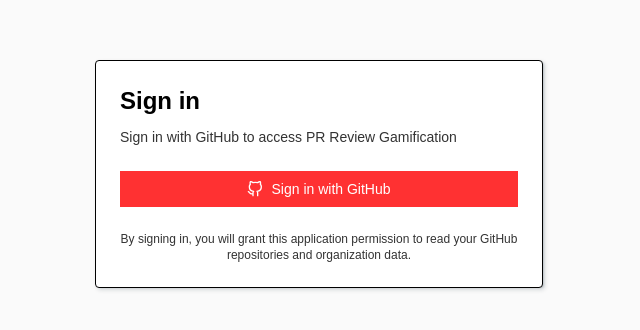
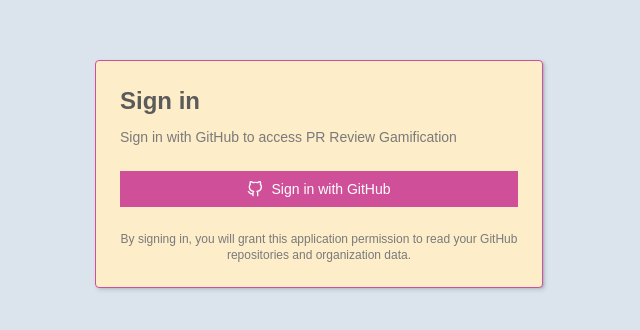
Before and after one commit to venkateshwarans/peer-review-app, a Next.js app: page /login in a window 1280 px wide. Shown: the part 226-556 px from the top of the page, without its empty margins (321-961 px from the left). Built offline with nearby package versions, Linux system fonts and the light colour scheme; no server answers; the database is empty.

Commit message:
bubblegum

```diff
--- a/src/app/globals.css
+++ b/src/app/globals.css
@@ -4,112 +4,112 @@
 @custom-variant dark (&:is(.dark *));
 
 :root {
-  --background: oklch(1.00 0 0);
-  --foreground: oklch(0 0 0);
-  --card: oklch(1.00 0 0);
-  --card-foreground: oklch(0 0 0);
+  --background: oklch(0.94 0.02 345.70);
+  --foreground: oklch(0.47 0 0);
+  --card: oklch(0.95 0.05 86.89);
+  --card-foreground: oklch(0.47 0 0);
   --popover: oklch(1.00 0 0);
-  --popover-foreground: oklch(0 0 0);
-  --primary: oklch(0.65 0.24 26.97);
+  --popover-foreground: oklch(0.47 0 0);
+  --primary: oklch(0.62 0.18 348.14);
   --primary-foreground: oklch(1.00 0 0);
-  --secondary: oklch(0.97 0.21 109.77);
-  --secondary-foreground: oklch(0 0 0);
-  --muted: oklch(0.96 0 0);
-  --muted-foreground: oklch(0.32 0 0);
-  --accent: oklch(0.56 0.24 260.82);
-  --accent-foreground: oklch(1.00 0 0);
-  --destructive: oklch(0 0 0);
+  --secondary: oklch(0.81 0.07 198.19);
+  --secondary-foreground: oklch(0.32 0 0);
+  --muted: oklch(0.88 0.05 212.10);
+  --muted-foreground: oklch(0.58 0 0);
+  --accent: oklch(0.92 0.08 87.67);
+  --accent-foreground: oklch(0.32 0 0);
+  --destructive: oklch(0.71 0.17 21.96);
   --destructive-foreground: oklch(1.00 0 0);
-  --border: oklch(0 0 0);
-  --input: oklch(0 0 0);
-  --ring: oklch(0.65 0.24 26.97);
-  --chart-1: oklch(0.65 0.24 26.97);
-  --chart-2: oklch(0.97 0.21 109.77);
-  --chart-3: oklch(0.56 0.24 260.82);
-  --chart-4: oklch(0.73 0.25 142.50);
-  --chart-5: oklch(0.59 0.27 328.36);
-  --sidebar: oklch(0.96 0 0);
-  --sidebar-foreground: oklch(0 0 0);
-  --sidebar-primary: oklch(0.65 0.24 26.97);
+  --border: oklch(0.62 0.18 348.14);
+  --input: oklch(0.92 0 0);
+  --ring: oklch(0.70 0.16 350.75);
+  --chart-1: oklch(0.70 0.16 350.75);
+  --chart-2: oklch(0.82 0.08 212.09);
+  --chart-3: oklch(0.92 0.08 87.67);
+  --chart-4: oklch(0.80 0.11 348.18);
+  --chart-5: oklch(0.62 0.19 353.91);
+  --sidebar: oklch(0.91 0.04 343.09);
+  --sidebar-foreground: oklch(0.32 0 0);
+  --sidebar-primary: oklch(0.66 0.21 354.31);
   --sidebar-primary-foreground: oklch(1.00 0 0);
-  --sidebar-accent: oklch(0.56 0.24 260.82);
-  --sidebar-accent-foreground: oklch(1.00 0 0);
-  --sidebar-border: oklch(0 0 0);
-  --sidebar-ring: oklch(0.65 0.24 26.97);
-  --font-sans: DM Sans, sans-serif;
-  --font-serif: ui-serif, Georgia, Cambria, "Times New Roman", Times, serif;
-  --font-mono: Space Mono, monospace;
-  --radius: 0px;
-  --shadow-2xs: 4px 4px 0px 0px hsl(0 0% 0% / 0.50);
-  --shadow-xs: 4px 4px 0px 0px hsl(0 0% 0% / 0.50);
-  --shadow-sm: 4px 4px 0px 0px hsl(0 0% 0% / 1.00), 4px 1px 2px -1px hsl(0 0% 0% / 1.00);
-  --shadow: 4px 4px 0px 0px hsl(0 0% 0% / 1.00), 4px 1px 2px -1px hsl(0 0% 0% / 1.00);
-  --shadow-md: 4px 4px 0px 0px hsl(0 0% 0% / 1.00), 4px 2px 4px -1px hsl(0 0% 0% / 1.00);
-  --shadow-lg: 4px 4px 0px 0px hsl(0 0% 0% / 1.00), 4px 4px 6px -1px hsl(0 0% 0% / 1.00);
-  --shadow-xl: 4px 4px 0px 0px hsl(0 0% 0% / 1.00), 4px 8px 10px -1px hsl(0 0% 0% / 1.00);
-  --shadow-2xl: 4px 4px 0px 0px hsl(0 0% 0% / 2.50);
-  --shadow-color: hsl(0 0% 0%);
+  --sidebar-accent: oklch(0.82 0.11 346.02);
+  --sidebar-accent-foreground: oklch(0.32 0 0);
+  --sidebar-border: oklch(0.95 0.03 307.17);
+  --sidebar-ring: oklch(0.66 0.21 354.31);
+  --font-sans: Poppins, sans-serif;
+  --font-serif: Lora, serif;
+  --font-mono: Fira Code, monospace;
+  --radius: 0.4rem;
+  --shadow-2xs: 3px 3px 0px 0px hsl(325.78 58.18% 56.86% / 0.50);
+  --shadow-xs: 3px 3px 0px 0px hsl(325.78 58.18% 56.86% / 0.50);
+  --shadow-sm: 3px 3px 0px 0px hsl(325.78 58.18% 56.86% / 1.00), 3px 1px 2px -1px hsl(325.78 58.18% 56.86% / 1.00);
+  --shadow: 3px 3px 0px 0px hsl(325.78 58.18% 56.86% / 1.00), 3px 1px 2px -1px hsl(325.78 58.18% 56.86% / 1.00);
+  --shadow-md: 3px 3px 0px 0px hsl(325.78 58.18% 56.86% / 1.00), 3px 2px 4px -1px hsl(325.78 58.18% 56.86% / 1.00);
+  --shadow-lg: 3px 3px 0px 0px hsl(325.78 58.18% 56.86% / 1.00), 3px 4px 6px -1px hsl(325.78 58.18% 56.86% / 1.00);
+  --shadow-xl: 3px 3px 0px 0px hsl(325.78 58.18% 56.86% / 1.00), 3px 8px 10px -1px hsl(325.78 58.18% 56.86% / 1.00);
+  --shadow-2xl: 3px 3px 0px 0px hsl(325.78 58.18% 56.86% / 2.50);
+  --shadow-color: hsl(325.78 58.18% 56.86%);
   --shadow-opacity: 1;
   --shadow-blur: 0px;
   --shadow-spread: 0px;
-  --shadow-offset-x: 4px;
-  --shadow-offset-y: 4px;
+  --shadow-offset-x: 3px;
+  --shadow-offset-y: 3px;
   --letter-spacing: 0em;
   --spacing: 0.25rem;
   --tracking-normal: 0em;
 }
 
 .dark {
-  --background: oklch(0 0 0);
-  --foreground: oklch(1.00 0 0);
-  --card: oklch(0.32 0 0);
-  --card-foreground: oklch(1.00 0 0);
-  --popover: oklch(0.32 0 0);
-  --popover-foreground: oklch(1.00 0 0);
-  --primary: oklch(0.70 0.19 23.19);
-  --primary-foreground: oklch(0 0 0);
-  --secondary: oklch(0.97 0.20 109.62);
-  --secondary-foreground: oklch(0 0 0);
-  --muted: oklch(0.32 0 0);
-  --muted-foreground: oklch(0.85 0 0);
-  --accent: oklch(0.68 0.18 252.26);
-  --accent-foreground: oklch(0 0 0);
-  --destructive: oklch(1.00 0 0);
-  --destructive-foreground: oklch(0 0 0);
-  --border: oklch(1.00 0 0);
-  --input: oklch(1.00 0 0);
-  --ring: oklch(0.70 0.19 23.19);
-  --chart-1: oklch(0.70 0.19 23.19);
-  --chart-2: oklch(0.97 0.20 109.62);
-  --chart-3: oklch(0.68 0.18 252.26);
-  --chart-4: oklch(0.74 0.23 142.85);
-  --chart-5: oklch(0.61 0.25 328.07);
-  --sidebar: oklch(0 0 0);
-  --sidebar-foreground: oklch(1.00 0 0);
-  --sidebar-primary: oklch(0.70 0.19 23.19);
-  --sidebar-primary-foreground: oklch(0 0 0);
-  --sidebar-accent: oklch(0.68 0.18 252.26);
-  --sidebar-accent-foreground: oklch(0 0 0);
-  --sidebar-border: oklch(1.00 0 0);
-  --sidebar-ring: oklch(0.70 0.19 23.19);
-  --font-sans: DM Sans, sans-serif;
-  --font-serif: ui-serif, Georgia, Cambria, "Times New Roman", Times, serif;
-  --font-mono: Space Mono, monospace;
-  --radius: 0px;
-  --shadow-2xs: 4px 4px 0px 0px hsl(0 0% 0% / 0.50);
-  --shadow-xs: 4px 4px 0px 0px hsl(0 0% 0% / 0.50);
-  --shadow-sm: 4px 4px 0px 0px hsl(0 0% 0% / 1.00), 4px 1px 2px -1px hsl(0 0% 0% / 1.00);
-  --shadow: 4px 4px 0px 0px hsl(0 0% 0% / 1.00), 4px 1px 2px -1px hsl(0 0% 0% / 1.00);
-  --shadow-md: 4px 4px 0px 0px hsl(0 0% 0% / 1.00), 4px 2px 4px -1px hsl(0 0% 0% / 1.00);
-  --shadow-lg: 4px 4px 0px 0px hsl(0 0% 0% / 1.00), 4px 4px 6px -1px hsl(0 0% 0% / 1.00);
-  --shadow-xl: 4px 4px 0px 0px hsl(0 0% 0% / 1.00), 4px 8px 10px -1px hsl(0 0% 0% / 1.00);
-  --shadow-2xl: 4px 4px 0px 0px hsl(0 0% 0% / 2.50);
-  --shadow-color: hsl(0 0% 0%);
+  --background: oklch(0.25 0.03 234.16);
+  --foreground: oklch(0.93 0.02 349.08);
+  --card: oklch(0.29 0.03 233.54);
+  --card-foreground: oklch(0.93 0.02 349.08);
+  --popover: oklch(0.29 0.03 233.54);
+  --popover-foreground: oklch(0.93 0.02 349.08);
+  --primary: oklch(0.92 0.08 87.67);
+  --primary-foreground: oklch(0.25 0.03 234.16);
+  --secondary: oklch(0.78 0.08 4.13);
+  --secondary-foreground: oklch(0.25 0.03 234.16);
+  --muted: oklch(0.27 0.01 255.58);
+  --muted-foreground: oklch(0.78 0.08 4.13);
+  --accent: oklch(0.67 0.10 356.98);
+  --accent-foreground: oklch(0.93 0.02 349.08);
+  --destructive: oklch(0.67 0.18 350.36);
+  --destructive-foreground: oklch(0.25 0.03 234.16);
+  --border: oklch(0.39 0.04 242.22);
+  --input: oklch(0.31 0.03 232.00);
+  --ring: oklch(0.70 0.09 201.87);
+  --chart-1: oklch(0.70 0.09 201.87);
+  --chart-2: oklch(0.78 0.08 4.13);
+  --chart-3: oklch(0.67 0.10 356.98);
+  --chart-4: oklch(0.44 0.07 217.08);
+  --chart-5: oklch(0.27 0.01 255.58);
+  --sidebar: oklch(0.23 0.03 235.97);
+  --sidebar-foreground: oklch(0.97 0.00 264.54);
+  --sidebar-primary: oklch(0.66 0.21 354.31);
+  --sidebar-primary-foreground: oklch(1.00 0 0);
+  --sidebar-accent: oklch(0.82 0.11 346.02);
+  --sidebar-accent-foreground: oklch(0.28 0.03 256.85);
+  --sidebar-border: oklch(0.37 0.03 259.73);
+  --sidebar-ring: oklch(0.66 0.21 354.31);
+  --font-sans: Poppins, sans-serif;
+  --font-serif: Lora, serif;
+  --font-mono: Fira Code, monospace;
+  --radius: 0.4rem;
+  --shadow-2xs: 3px 3px 0px 0px hsl(206.15 28.06% 27.25% / 0.50);
+  --shadow-xs: 3px 3px 0px 0px hsl(206.15 28.06% 27.25% / 0.50);
+  --shadow-sm: 3px 3px 0px 0px hsl(206.15 28.06% 27.25% / 1.00), 3px 1px 2px -1px hsl(206.15 28.06% 27.25% / 1.00);
+  --shadow: 3px 3px 0px 0px hsl(206.15 28.06% 27.25% / 1.00), 3px 1px 2px -1px hsl(206.15 28.06% 27.25% / 1.00);
+  --shadow-md: 3px 3px 0px 0px hsl(206.15 28.06% 27.25% / 1.00), 3px 2px 4px -1px hsl(206.15 28.06% 27.25% / 1.00);
+  --shadow-lg: 3px 3px 0px 0px hsl(206.15 28.06% 27.25% / 1.00), 3px 4px 6px -1px hsl(206.15 28.06% 27.25% / 1.00);
+  --shadow-xl: 3px 3px 0px 0px hsl(206.15 28.06% 27.25% / 1.00), 3px 8px 10px -1px hsl(206.15 28.06% 27.25% / 1.00);
+  --shadow-2xl: 3px 3px 0px 0px hsl(206.15 28.06% 27.25% / 2.50);
+  --shadow-color: hsl(206.15 28.06% 27.25%);
   --shadow-opacity: 1;
   --shadow-blur: 0px;
   --shadow-spread: 0px;
-  --shadow-offset-x: 4px;
-  --shadow-offset-y: 4px;
+  --shadow-offset-x: 3px;
+  --shadow-offset-y: 3px;
   --letter-spacing: 0em;
   --spacing: 0.25rem;
 }
@@ -176,131 +176,15 @@
   --shadow-opacity: 0.15;
   --color-shadow-color: hsl(196 83% 10%);
   --spacing: var(--spacing);
-  --letter-spacing: var(--letter-spacing);
-  --shadow-offset-y: var(--shadow-offset-y);
-  --shadow-offset-x: var(--shadow-offset-x);
-  --shadow-spread: var(--shadow-spread);
-  --shadow-blur: var(--shadow-blur);
-  --shadow-opacity: var(--shadow-opacity);
-  --color-shadow-color: var(--shadow-color);
-}
-
-:root {
-  --background: oklch(1.00 0 0);
-  --foreground: oklch(0 0 0);
-  --card: oklch(1.00 0 0);
-  --card-foreground: oklch(0 0 0);
-  --popover: oklch(1.00 0 0);
-  --popover-foreground: oklch(0 0 0);
-  --primary: oklch(0.65 0.24 26.97);
-  --primary-foreground: oklch(1.00 0 0);
-  --secondary: oklch(0.97 0.21 109.77);
-  --secondary-foreground: oklch(0 0 0);
-  --muted: oklch(0.96 0 0);
-  --muted-foreground: oklch(0.32 0 0);
-  --accent: oklch(0.56 0.24 260.82);
-  --accent-foreground: oklch(1.00 0 0);
-  --destructive: oklch(0 0 0);
-  --destructive-foreground: oklch(1.00 0 0);
-  --border: oklch(0 0 0);
-  --input: oklch(0 0 0);
-  --ring: oklch(0.65 0.24 26.97);
-  --chart-1: oklch(0.65 0.24 26.97);
-  --chart-2: oklch(0.97 0.21 109.77);
-  --chart-3: oklch(0.56 0.24 260.82);
-  --chart-4: oklch(0.73 0.25 142.50);
-  --chart-5: oklch(0.59 0.27 328.36);
-  --sidebar: oklch(0.96 0 0);
-  --sidebar-foreground: oklch(0 0 0);
-  --sidebar-primary: oklch(0.65 0.24 26.97);
-  --sidebar-primary-foreground: oklch(1.00 0 0);
-  --sidebar-accent: oklch(0.56 0.24 260.82);
-  --sidebar-accent-foreground: oklch(1.00 0 0);
-  --sidebar-border: oklch(0 0 0);
-  --sidebar-ring: oklch(0.65 0.24 26.97);
-  --font-sans: DM Sans, sans-serif;
-  --font-serif: ui-serif, Georgia, Cambria, "Times New Roman", Times, serif;
-  --font-mono: Space Mono, monospace;
-  --radius: 0px;
-  --shadow-2xs: 4px 4px 0px 0px hsl(0 0% 0% / 0.50);
-  --shadow-xs: 4px 4px 0px 0px hsl(0 0% 0% / 0.50);
-  --shadow-sm: 4px 4px 0px 0px hsl(0 0% 0% / 1.00), 4px 1px 2px -1px hsl(0 0% 0% / 1.00);
-  --shadow: 4px 4px 0px 0px hsl(0 0% 0% / 1.00), 4px 1px 2px -1px hsl(0 0% 0% / 1.00);
-  --shadow-md: 4px 4px 0px 0px hsl(0 0% 0% / 1.00), 4px 2px 4px -1px hsl(0 0% 0% / 1.00);
-  --shadow-lg: 4px 4px 0px 0px hsl(0 0% 0% / 1.00), 4px 4px 6px -1px hsl(0 0% 0% / 1.00);
-  --shadow-xl: 4px 4px 0px 0px hsl(0 0% 0% / 1.00), 4px 8px 10px -1px hsl(0 0% 0% / 1.00);
-  --shadow-2xl: 4px 4px 0px 0px hsl(0 0% 0% / 2.50);
-}
-
-.dark {
-  --background: oklch(0 0 0);
-  --foreground: oklch(1.00 0 0);
-  --card: oklch(0.32 0 0);
-  --card-foreground: oklch(1.00 0 0);
-  --popover: oklch(0.32 0 0);
-  --popover-foreground: oklch(1.00 0 0);
-  --primary: oklch(0.70 0.19 23.19);
-  --primary-foreground: oklch(0 0 0);
-  --secondary: oklch(0.97 0.20 109.62);
-  --secondary-foreground: oklch(0 0 0);
-  --muted: oklch(0.32 0 0);
-  --muted-foreground: oklch(0.85 0 0);
-  --accent: oklch(0.68 0.18 252.26);
-  --accent-foreground: oklch(0 0 0);
-  --destructive: oklch(1.00 0 0);
-  --destructive-foreground: oklch(0 0 0);
-  --border: oklch(1.00 0 0);
-  --input: oklch(1.00 0 0);
-  --ring: oklch(0.70 0.19 23.19);
-  --chart-1: oklch(0.70 0.19 23.19);
-  --chart-2: oklch(0.97 0.20 109.62);
-  --chart-3: oklch(0.68 0.18 252.26);
-  --chart-4: oklch(0.74 0.23 142.85);
-  --chart-5: oklch(0.61 0.25 328.07);
-  --sidebar: oklch(0 0 0);
-  --sidebar-foreground: oklch(1.00 0 0);
-  --sidebar-primary: oklch(0.70 0.19 23.19);
-  --sidebar-primary-foreground: oklch(0 0 0);
-  --sidebar-accent: oklch(0.68 0.18 252.26);
-  --sidebar-accent-foreground: oklch(0 0 0);
-  --sidebar-border: oklch(1.00 0 0);
-  --sidebar-ring: oklch(0.70 0.19 23.19);
-  --font-sans: DM Sans, sans-serif;
-  --font-serif: ui-serif, Georgia, Cambria, "Times New Roman", Times, serif;
-  --font-mono: Space Mono, monospace;
-  --radius: 0px;
-  --shadow-2xs: 4px 4px 0px 0px hsl(0 0% 0% / 0.50);
-  --shadow-xs: 4px 4px 0px 0px hsl(0 0% 0% / 0.50);
-  --shadow-sm: 4px 4px 0px 0px hsl(0 0% 0% / 1.00), 4px 1px 2px -1px hsl(0 0% 0% / 1.00);
-  --shadow: 4px 4px 0px 0px hsl(0 0% 0% / 1.00), 4px 1px 2px -1px hsl(0 0% 0% / 1.00);
-  --shadow-md: 4px 4px 0px 0px hsl(0 0% 0% / 1.00), 4px 2px 4px -1px hsl(0 0% 0% / 1.00);
-  --shadow-lg: 4px 4px 0px 0px hsl(0 0% 0% / 1.00), 4px 4px 6px -1px hsl(0 0% 0% / 1.00);
-  --shadow-xl: 4px 4px 0px 0px hsl(0 0% 0% / 1.00), 4px 8px 10px -1px hsl(0 0% 0% / 1.00);
-  --shadow-2xl: 4px 4px 0px 0px hsl(0 0% 0% / 2.50);
-  --shadow-color: hsl(196 83% 10%);
-  --shadow-opacity: 0.15;
-  --shadow-blur: 4px;
-  --shadow-spread: 0px;
-  --shadow-offset-x: 2px;
-  --shadow-offset-y: 2px;
-  --letter-spacing: 0em;
-  --spacing: 0.25rem;
-  --shadow-2xs: 2px 2px 4px 0px hsl(196 83% 10% / 0.07);
-  --shadow-xs: 2px 2px 4px 0px hsl(196 83% 10% / 0.07);
-  --shadow-sm: 2px 2px 4px 0px hsl(196 83% 10% / 0.15), 2px 1px 2px -1px hsl(196 83% 10% / 0.15);
-  --shadow: 2px 2px 4px 0px hsl(196 83% 10% / 0.15), 2px 1px 2px -1px hsl(196 83% 10% / 0.15);
-  --shadow-md: 2px 2px 4px 0px hsl(196 83% 10% / 0.15), 2px 2px 4px -1px hsl(196 83% 10% / 0.15);
-  --shadow-lg: 2px 2px 4px 0px hsl(196 83% 10% / 0.15), 2px 4px 6px -1px hsl(196 83% 10% / 0.15);
-  --shadow-xl: 2px 2px 4px 0px hsl(196 83% 10% / 0.15), 2px 8px 10px -1px hsl(196 83% 10% / 0.15);
-  --shadow-2xl: 2px 2px 4px 0px hsl(196 83% 10% / 0.38);
 }
 
 @layer base {
   * {
-    @apply border-border outline-ring/50;
+    border-color: var(--border);
   }
   body {
-    @apply bg-background text-foreground;
-    letter-spacing: var(--tracking-normal);
+    background-color: var(--background);
+    color: var(--foreground);
+    font-family: var(--font-sans);
   }
 }
--- a/src/components/leaderboard/ReviewerPRsDialog.tsx
+++ b/src/components/leaderboard/ReviewerPRsDialog.tsx
@@ -16,7 +16,7 @@
   TableHeader,
   TableRow
 } from '@/components/ui/table';
-import { Badge } from '@/components/ui/badge';
+import { Badge } from '../ui/badge';
 import { ExternalLink } from 'lucide-react';
 import { supabase } from '@/lib/supabase/client';
 
--- a/src/components/theme/theme-provider.tsx
+++ b/src/components/theme/theme-provider.tsx
@@ -24,7 +24,7 @@
 
 export function ThemeProvider({
   children,
-  defaultTheme = 'system',
+  defaultTheme = 'dark',
   storageKey = 'theme',
   ...props
 }: ThemeProviderProps) {
```
